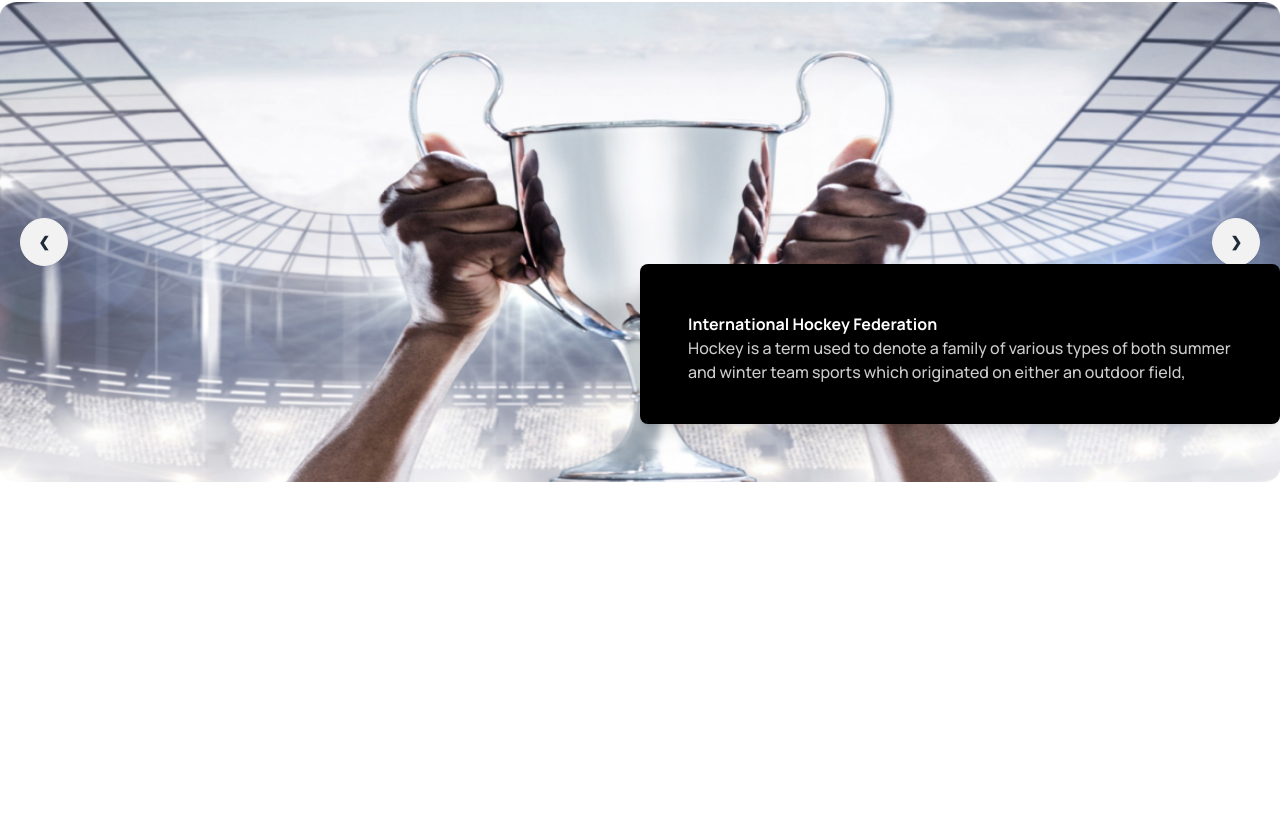
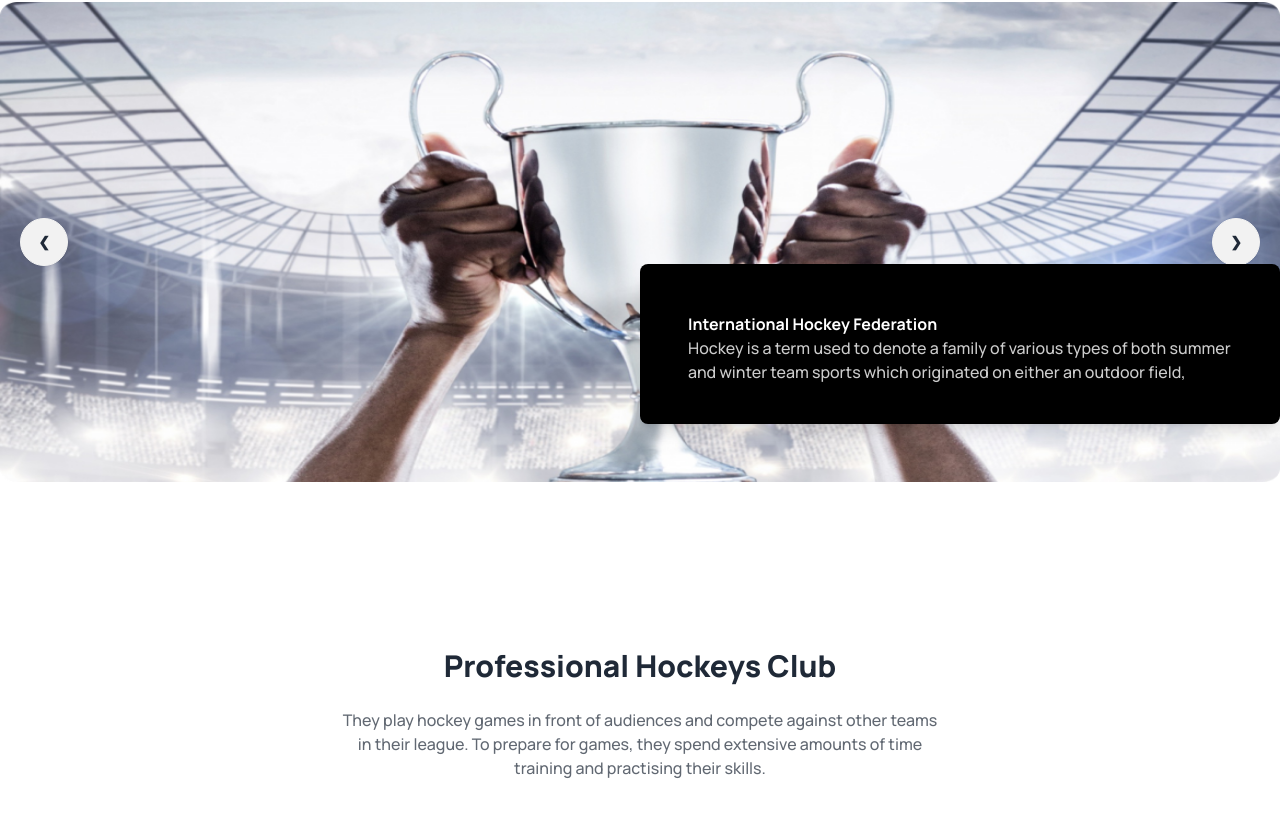
Before and after one commit to ashrafultusar/assignment-3, a plain HTML site: page index.html in a window 1280 px wide. Shown: the part 66-882 px from the top of the page. Before the commit the page ends 800 px from the top, so only its background shows below. Drawn offline with nearby package versions, Linux system fonts and the light colour scheme.

Commit message:
added Professional Hockeys Club section

```diff
--- a/index.html
+++ b/index.html
@@ -152,6 +152,16 @@
   </div>
  </div>
 
+<!-- Professional Hockeys Club -->
+
+<section class="md:container md:mx-auto mb-10">
+<div class="text-center space-y-6">
+  <h1 class="text-3xl font-extrabold">Professional Hockeys Club</h1>
+  <p class="text-[16px] font-medium opacity-70 lg:w-[607px] mx-auto ">They play hockey games in front of audiences and compete against other teams in their league. To prepare for games, they spend extensive amounts of time training and practising their skills.</p>
+</div>
+</section>
+
+
 
 </body>
 
```
